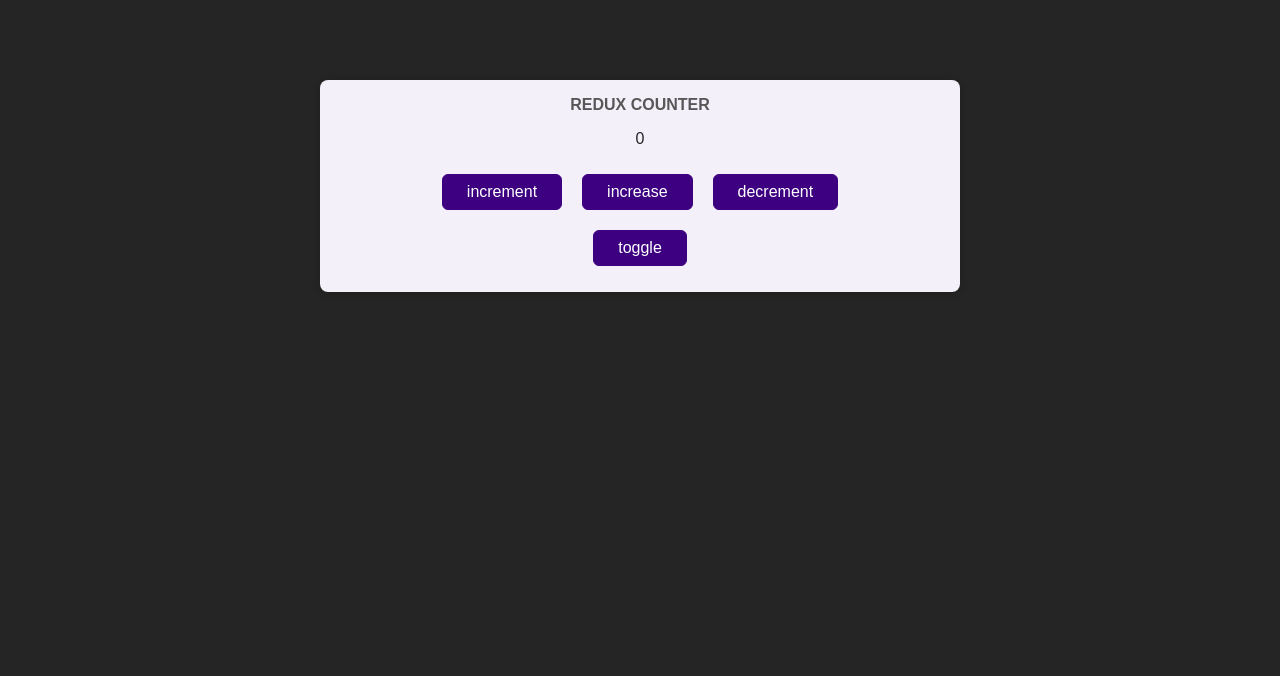
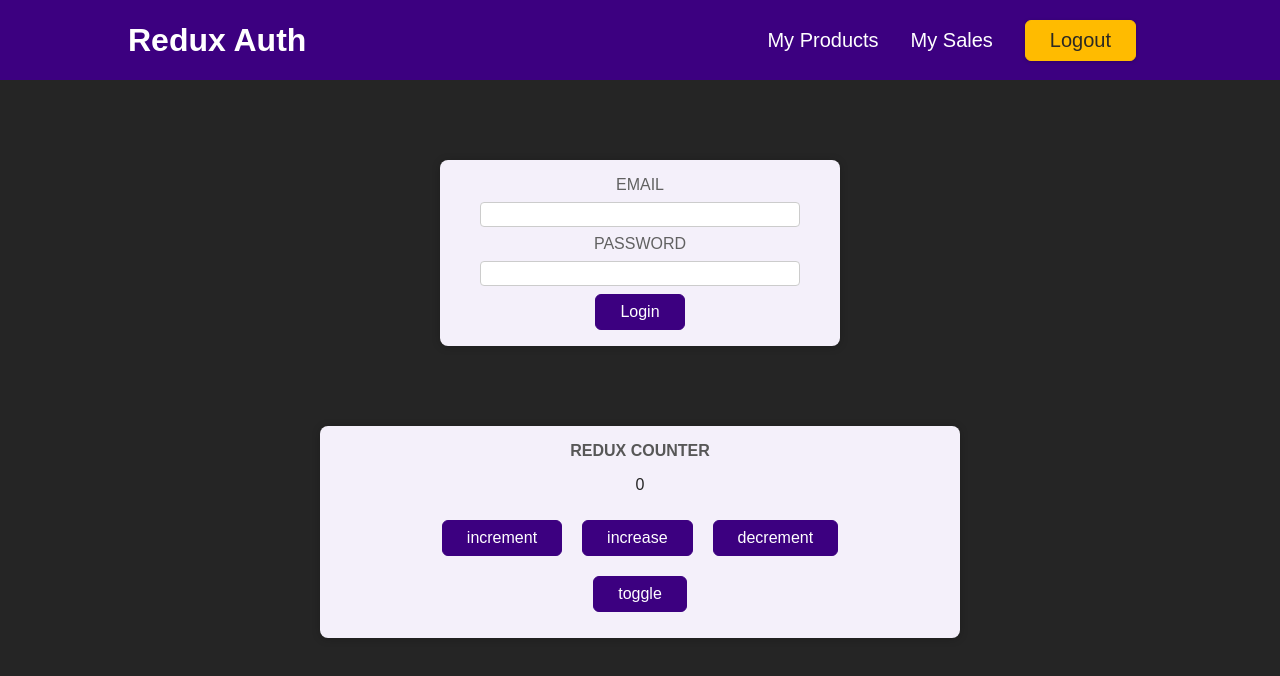
Before and after one commit to slavkoSenkiv/redux-basics, a JavaScript app: page / in a window 1280 px wide. Shown: the top 676 px of the page. Built offline with nearby package versions, Linux system fonts and the light colour scheme.

Commit message:
start auth state implementation

```diff
--- a/src/App.js
+++ b/src/App.js
@@ -1,5 +1,17 @@
 import Counter from './components/Counter';
+import Header from './components/Header';
+import UserProfile from './components/UserProfile';
+import Auth from './components/Auth';
+import { useSelector } from 'react-redux';
 
 export default function App() {
-  return <Counter />;
+  const isAuth = useSelector((state) => state.auth.authenticated);
+
+  return (
+    <>
+      <Header />
+      {isAuth ? <UserProfile /> : <Auth />}
+      <Counter />
+    </>
+  );
 }
--- a/src/components/Auth.js
+++ b/src/components/Auth.js
@@ -1,12 +1,18 @@
+import { useDispatch } from 'react-redux';
 import classes from './Auth.module.css';
+import { authActions } from './../store/auth';
 
-const Auth = () => {
-
+function Auth() {
+  const dispatch = useDispatch();
+  function handleLogin(event) {
+    event.preventDefault();
+    dispatch(authActions.login());
+  }
 
   return (
     <main className={classes.auth}>
       <section>
-        <form>
+        <form onSubmit={handleLogin}>
           <div className={classes.control}>
             <label htmlFor='email'>Email</label>
             <input type='email' id='email' />
@@ -20,5 +26,5 @@ const Auth = () => {
       </section>
     </main>
   );
-};
+}
 export default Auth;
--- a/src/components/Header.js
+++ b/src/components/Header.js
@@ -13,7 +13,7 @@ const Header = () => {
               <a href='/'>My Sales</a>
             </li>
             <li>
-              <button onClick={logoutHandler}>Logout</button>
+              <button >Logout</button>
             </li>
           </ul>
         </nav>
--- /dev/null
+++ b/src/store/auth.js
@@ -0,0 +1,18 @@
+import { createSlice } from '@reduxjs/toolkit';
+
+const authInitialState = { authenticated: false };
+
+const authSlice = createSlice({
+  name: 'auth',
+  initialState: authInitialState,
+  reducers: {
+    login(state) {
+      state.authenticated = true;
+    },
+    logout(state) {
+      state.authenticated = false;
+    }
+  }
+});
+export const authActions = authSlice.actions;
+export default authSlice.reducer;
--- a/src/store/index.js
+++ b/src/store/index.js
@@ -1,6 +1,9 @@
 import { configureStore } from '@reduxjs/toolkit';
 import counterReducer from './counter';
+import authReducer from './auth'
 
-const store = configureStore({reducer: {counter: counterReducer}});
+const store = configureStore({
+  reducer: {counter: counterReducer, auth: authReducer}
+});
 
 export default store;
```
